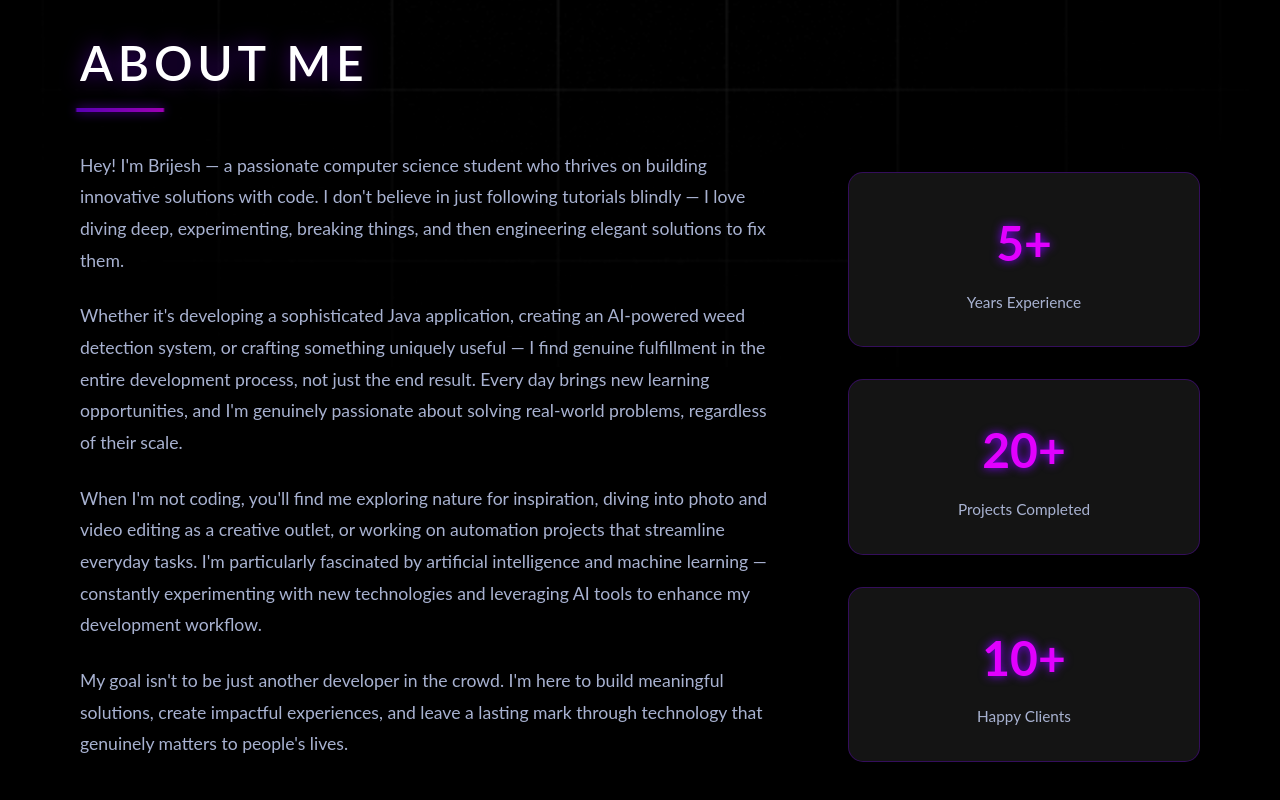
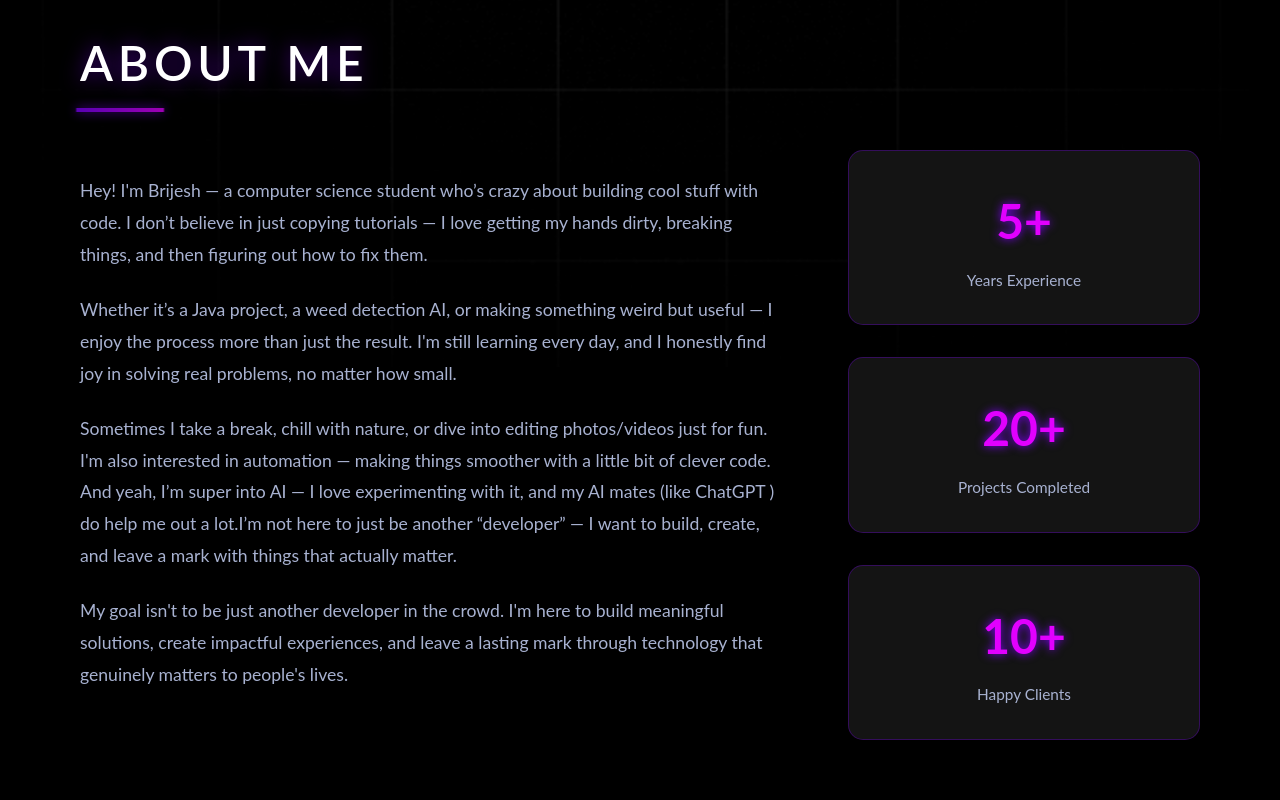
Before and after one commit to tenacious7/My-Portfolio, a website built with Vite: page index.html in a window 1280 px wide. Shown: the part 903-1703 px from the top of the page. Built offline with nearby package versions, Linux system fonts and the light colour scheme; a script that the page names is missing.

Commit message:
Updated index.html

```diff
--- a/index.html
+++ b/index.html
@@ -128,15 +128,15 @@
           <div class="about-text" data-aos="fade-right" data-aos-duration="1500">
             <div class="about-content">
               <p class="about-paragraph">
-                Hey! I'm Brijesh — a passionate computer science student who thrives on building innovative solutions with code. I don't believe in just following tutorials blindly — I love diving deep, experimenting, breaking things, and then engineering elegant solutions to fix them.
+                Hey! I'm Brijesh — a computer science student who’s crazy about building cool stuff with code. I don’t believe in just copying tutorials — I love getting my hands dirty, breaking things, and then figuring out how to fix them.
               </p>
 
               <p class="about-paragraph">
-                Whether it's developing a sophisticated Java application, creating an AI-powered weed detection system, or crafting something uniquely useful — I find genuine fulfillment in the entire development process, not just the end result. Every day brings new learning opportunities, and I'm genuinely passionate about solving real-world problems, regardless of their scale.
+                Whether it’s a Java project, a weed detection AI, or making something weird but useful — I enjoy the process more than just the result. I'm still learning every day, and I honestly find joy in solving real problems, no matter how small.
               </p>
 
               <p class="about-paragraph">
-                When I'm not coding, you'll find me exploring nature for inspiration, diving into photo and video editing as a creative outlet, or working on automation projects that streamline everyday tasks. I'm particularly fascinated by artificial intelligence and machine learning — constantly experimenting with new technologies and leveraging AI tools to enhance my development workflow.
+               Sometimes I take a break, chill with nature, or dive into editing photos/videos just for fun. I'm also interested in automation — making things smoother with a little bit of clever code. And yeah, I’m super into AI — I love experimenting with it, and my AI mates (like ChatGPT ) do help me out a lot.I’m not here to just be another “developer” — I want to build, create, and leave a mark with things that actually matter.
               </p>
 
               <p class="about-paragraph">
```
